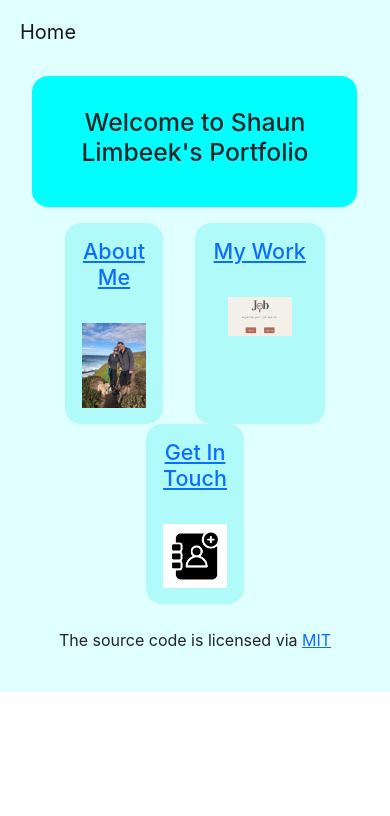
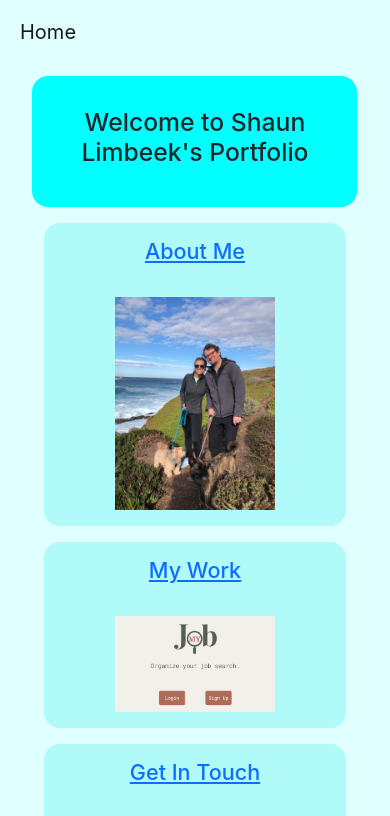
Before and after one commit to slimbeek6/React-Portfolio-SML, a React (Create React App) app: page / in a window 390 px wide. Shown: the top 816 px of the page. Built offline with nearby package versions, Linux system fonts and the light colour scheme.

Commit message:
Additional fixes to the phone version of the Home Page

```diff
--- a/src/App.css
+++ b/src/App.css
@@ -92,8 +92,8 @@
 /* Images */
 @media only screen and (max-width: 999px) {
   .homepageImg {
-    max-height: 6rem;
-    max-width: 4rem;
+    max-height: 16rem;
+    max-width: 10rem;
   }
 
   .aboutImg {
--- a/src/pages/Home.js
+++ b/src/pages/Home.js
@@ -4,6 +4,8 @@ import Header from "../components/Header";
 
 
 const Home = () => {
+
+  if (window.innerWidth > 800) {
     return (
       <div class="container">
         <Header />
@@ -28,16 +30,43 @@ const Home = () => {
           <div class="card col-3 homeProj" id="Contact-box">
             <Link to={"/contact"} class="title"><span><h4 class="subtitle">Get In Touch</h4></span></Link>
             <br/>
-
             <Link to={"/contact"}>
               <img src="../assets/contact.png" alt="Icon of contacts list" id="contactimg" class="homepageImg"/>
             </Link>
-
           </div>
-        <div/>
         </div>
       </div>
     )
+  } else {
+    return(
+      <div class="container">
+        <Header />
+        <div class="card homeProj" style={{margin: "0 2rem 1rem 2rem"}} >
+          <Link to={"/about"} class="title"><span><h4 class="subtitle">About Me</h4></span></Link>
+          <br />
+          <Link to={"/about"} style={{justifyContent: "center"}}>
+            <img src="../assets/self.jpg" alt="Photo of myself and my sister with our dogs" class="homepageImg" />
+          </Link>
+        </div>
+
+        <div class="card homeProj" style={{margin: "0 2rem 1rem 2rem"}} >
+          <Link to={"/portfolio"} class="title"><span><h4 class="subtitle" >My Work</h4></span></Link>
+          <br></br>
+          <Link to={"/portfolio"} >
+            <img src="../assets/job-hunt.jpg" alt="An example of a project I created for logging job hunt data" id="portfolioimg" class="homepageImg"/>
+          </Link>
+        </div>
+
+        <div class="card homeProj" id="Contact-box" style={{margin: "0 2rem 1rem 2rem"}} >
+          <Link to={"/contact"} class="title"><span><h4 class="subtitle">Get In Touch</h4></span></Link>
+          <br/>
+          <Link to={"/contact"}>
+            <img src="../assets/contact.png" alt="Icon of contacts list" id="contactimg" class="homepageImg"/>
+          </Link>
+        </div>
+      </div>
+    )
+  }
 };
 
 export default Home;
```
Lines whose indentation alone changed are shown as unchanged.
